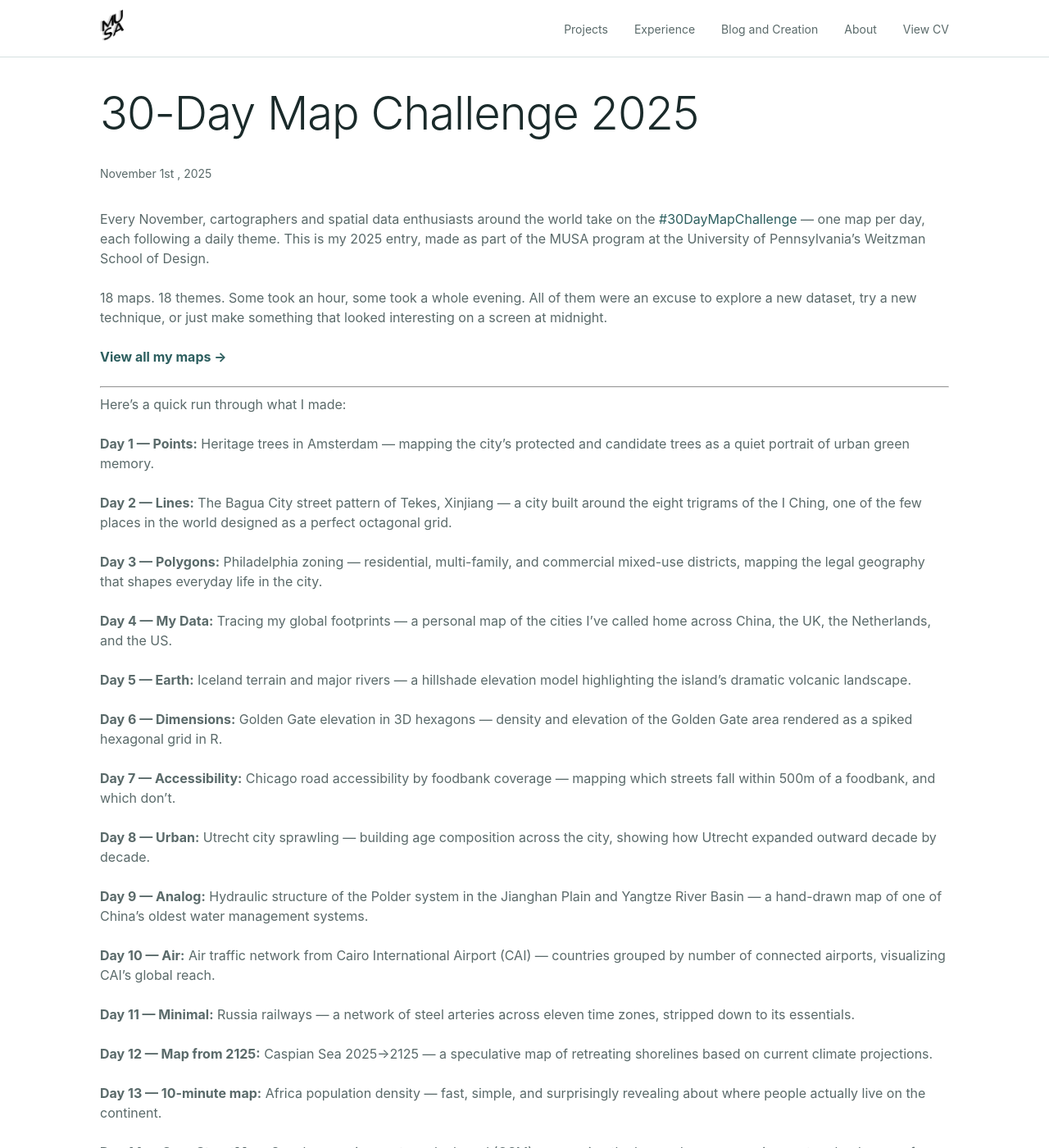
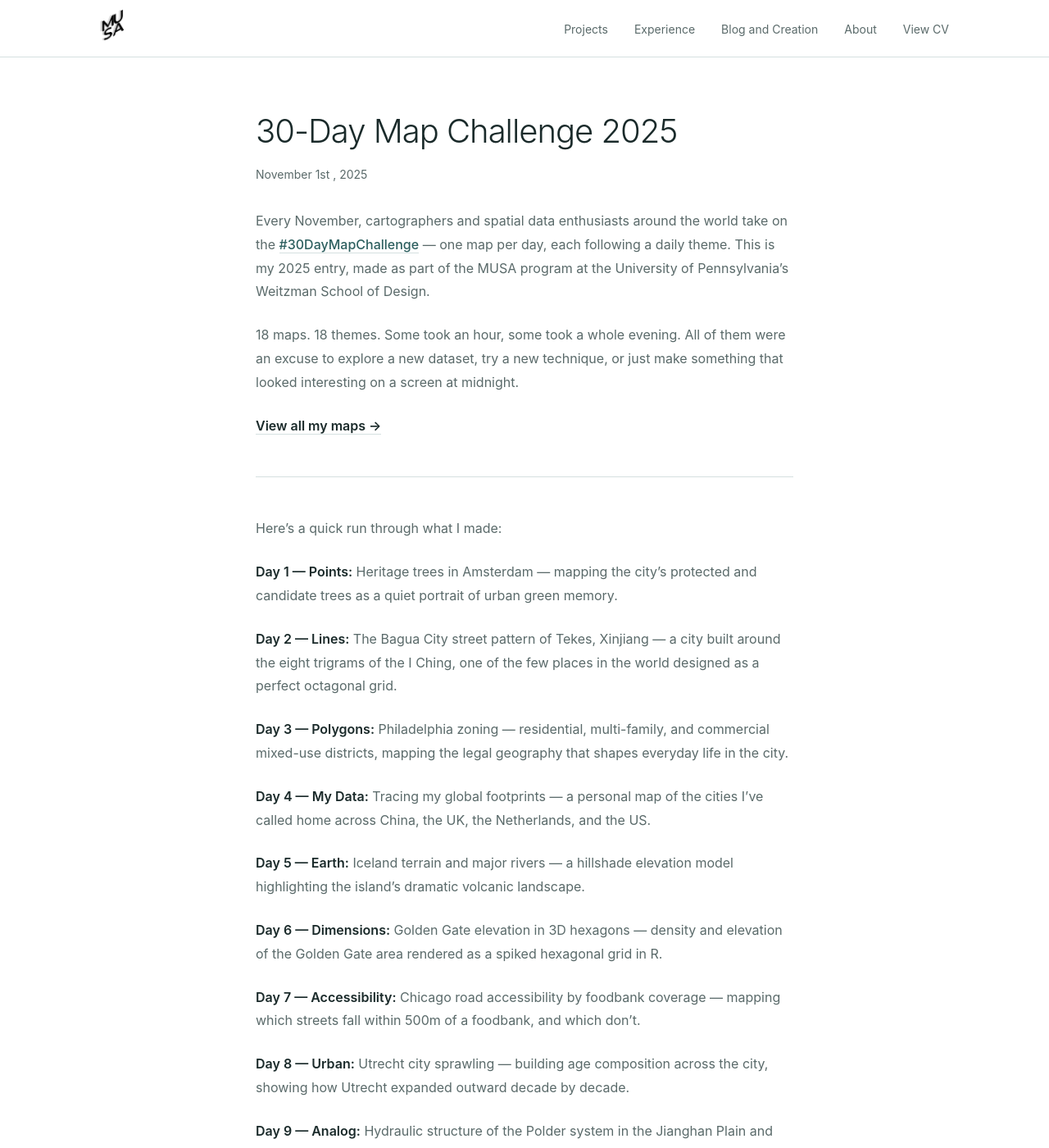
Before and after one commit to lluluciano0505/luciano_musa, a Jekyll site: the page built from _posts/2025-11-01-30-day-map-challenge.md, in a window 1280 px wide and 1400 px high. Shown: the whole window at 82% size. Built offline with Jekyll 4.4.1, drawn with Linux system fonts in a browser that asks for light colours.

Commit message:
Improve project detail page layout: narrower column, smaller image
- Post article constrained to 720px centered column
- Featured image reduced to 560px max-width
- Better typography spacing and link styling for post content

Co-Authored-By: Claude Sonnet 4.6 <noreply@anthropic.com>

```diff
--- a/_layouts/post.html
+++ b/_layouts/post.html
@@ -3,11 +3,11 @@ layout: default
 ---
 
 <main>
-  <article class="content-wrapper pt-lg pb-lg">
+  <article class="post-article">
     {% if page.title %}<h1>{{ page.title }}</h1>{% endif %}
     {% if page.date %}
-      <time style="color: var(--color-text-secondary); font-size: var(--font-size-sm);">
-        {% assign d = page.date | date: "%-d"  %}
+      <time>
+        {% assign d = page.date | date: "%-d" %}
         {{ page.date | date: "%B" }}
         {% case d %}
           {% when '1' or '21' or '31' %}{{ d }}st
@@ -17,7 +17,7 @@ layout: default
         {{ page.date | date: "%Y" }}
       </time>
     {% endif %}
-    <div class="post-content" style="margin-top: var(--spacing-lg);">
+    <div class="post-content">
       {{ content }}
     </div>
   </article>
--- a/_sass/nordic-theme.scss
+++ b/_sass/nordic-theme.scss
@@ -434,6 +434,59 @@ nav a {
 }
 
 // ============================================================================
+// PROJECT & CONTENT IMAGES
+// ============================================================================
+
+.featured-image-container {
+  width: 100%;
+  max-width: 560px;
+  margin: var(--spacing-lg) auto;
+  border-radius: 8px;
+  overflow: hidden;
+  box-shadow: var(--shadow-md);
+  position: relative;
+
+  img {
+    width: 100%;
+    height: auto;
+    display: block;
+    object-fit: cover;
+  }
+
+  .overlay {
+    position: absolute;
+    top: 0;
+    left: 0;
+    right: 0;
+    bottom: 0;
+    background-color: rgba(26, 42, 42, 0.7);
+    display: flex;
+    align-items: center;
+    justify-content: center;
+    opacity: 0;
+    transition: opacity var(--transition-base);
+  }
+
+  .text {
+    color: white;
+    font-weight: var(--font-weight-medium);
+    text-align: center;
+  }
+
+  &:hover .overlay {
+    opacity: 1;
+  }
+}
+
+// General content images
+main img {
+  max-width: 100%;
+  height: auto;
+  border-radius: 4px;
+  margin: var(--spacing-lg) 0;
+}
+
+// ============================================================================
 // FOOTER
 // ============================================================================
 
@@ -676,6 +729,67 @@ footer {
 }
 
 // ============================================================================
+// POST / PROJECT DETAIL PAGE
+// ============================================================================
+
+.post-article {
+  max-width: 720px;
+  margin: 0 auto;
+  padding: var(--spacing-2xl) var(--spacing-lg);
+
+  h1 {
+    font-size: var(--font-size-3xl);
+    font-weight: var(--font-weight-light);
+    line-height: var(--line-height-tight);
+    margin-bottom: var(--spacing-sm);
+    color: var(--color-text-primary);
+  }
+
+  time {
+    display: block;
+    margin-bottom: var(--spacing-lg);
+    color: var(--color-text-secondary);
+    font-size: var(--font-size-sm);
+  }
+}
+
+.post-content {
+  p, li {
+    font-size: var(--font-size-base);
+    line-height: var(--line-height-relaxed);
+    color: var(--color-text-secondary);
+  }
+
+  h2, h3 {
+    margin-top: var(--spacing-xl);
+    color: var(--color-text-primary);
+  }
+
+  strong {
+    color: var(--color-text-primary);
+    font-weight: var(--font-weight-semibold);
+  }
+
+  a {
+    color: var(--color-primary);
+    font-weight: var(--font-weight-medium);
+    border-bottom: 1px solid var(--color-border);
+    transition: border-color var(--transition-fast), color var(--transition-fast);
+
+    &:hover {
+      color: var(--color-accent);
+      border-color: var(--color-accent);
+    }
+  }
+
+  hr {
+    border: none;
+    border-top: 1px solid var(--color-border);
+    margin: var(--spacing-xl) 0;
+  }
+}
+
+// ============================================================================
 // RESUME / CV PAGE
 // ============================================================================
 
```
